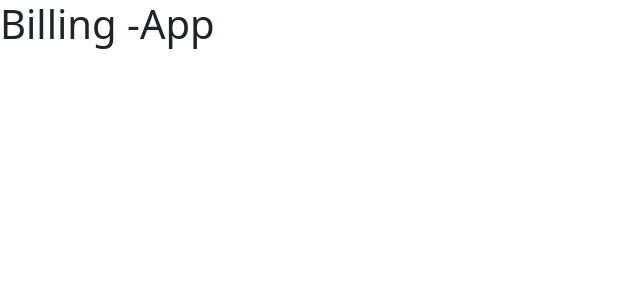
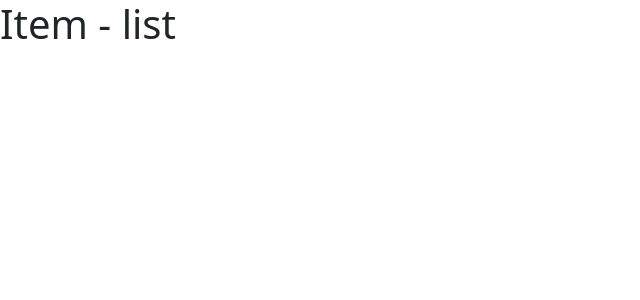
Before and after one commit to fazilmm860/capstone-billing-Application-, a React (Create React App) app in the folder client/: page /items in a window 1280 px wide. Shown: the top 300 px of the page, without its empty margins (0-640 px from the left). Built offline with nearby package versions, Linux system fonts and the light colour scheme.

Commit message:
Routes setup done homepage and Item-list page

```diff
--- a/client/src/App.js
+++ b/client/src/App.js
@@ -1,11 +1,18 @@
 import { StyleProvider } from '@ant-design/cssinjs';
-
+import {BrowserRouter,Routes,Route}from 'react-router-dom'
+import Homepage from './pages/Homepage';
+import ItemPage from './pages/ItemPage';
 
 function App() {
   return (
-    <div >
-      <h1>Billing -App</h1>
-    </div>
+    <>
+<BrowserRouter>
+<Routes>
+  <Route path='/' element={<Homepage/>}/>
+  <Route path='/items' element={<ItemPage/>}/>
+</Routes>
+</BrowserRouter>
+    </>
   );
 }
 
--- /dev/null
+++ b/client/src/pages/Homepage.jsx
@@ -0,0 +1,11 @@
+import React from 'react'
+
+const Homepage = () => {
+  return (
+    <div>
+      <h1>HomePage</h1>
+    </div>
+  )
+}
+
+export default Homepage
--- /dev/null
+++ b/client/src/pages/ItemPage.jsx
@@ -0,0 +1,11 @@
+import React from 'react'
+
+const ItemPage = () => {
+  return (
+    <div>
+        <h1>Item - list</h1>
+    </div>
+  )
+}
+
+export default ItemPage
```
Also changed, not shown: client/src/components/DefaultLayout.js (added).
